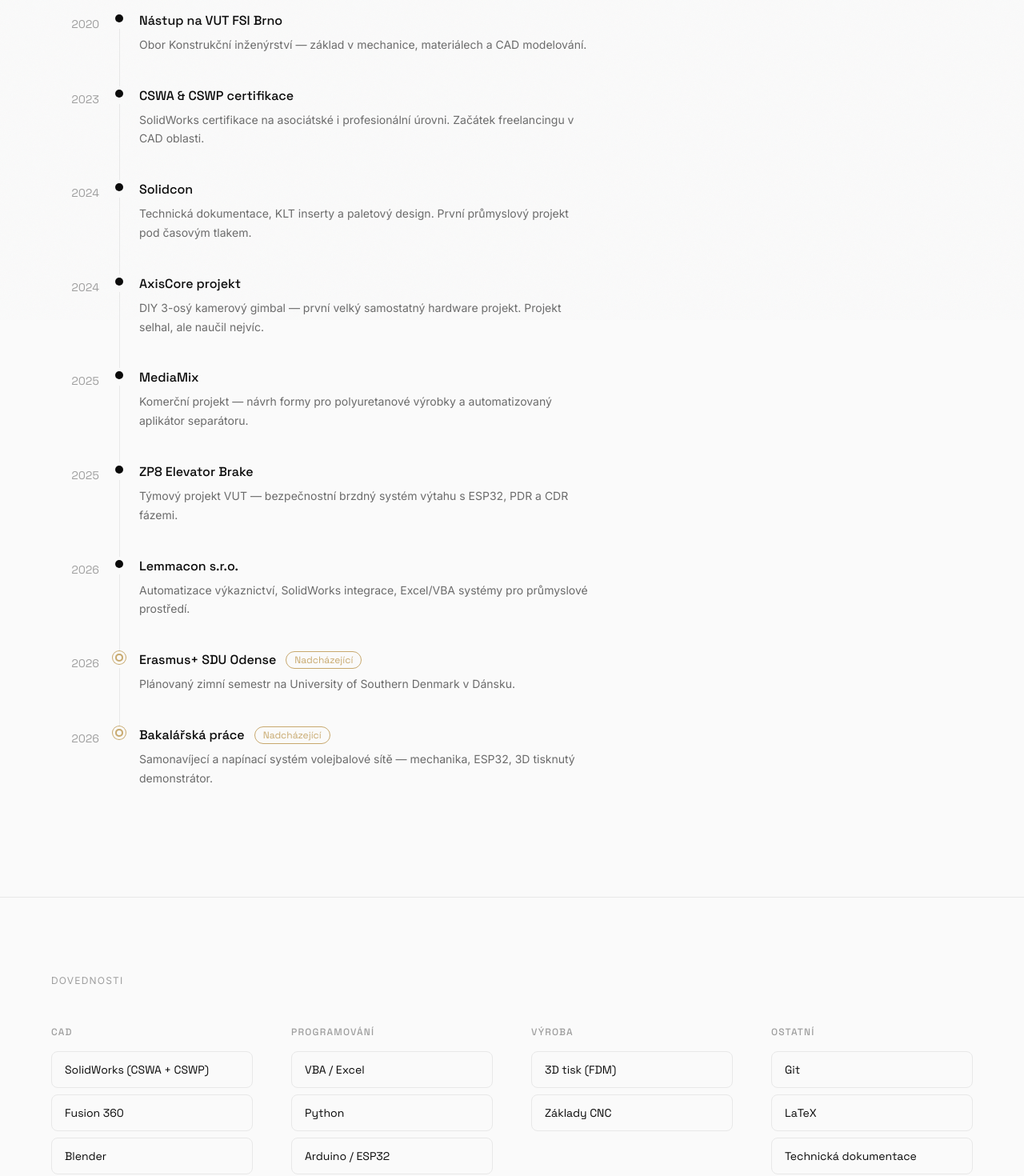
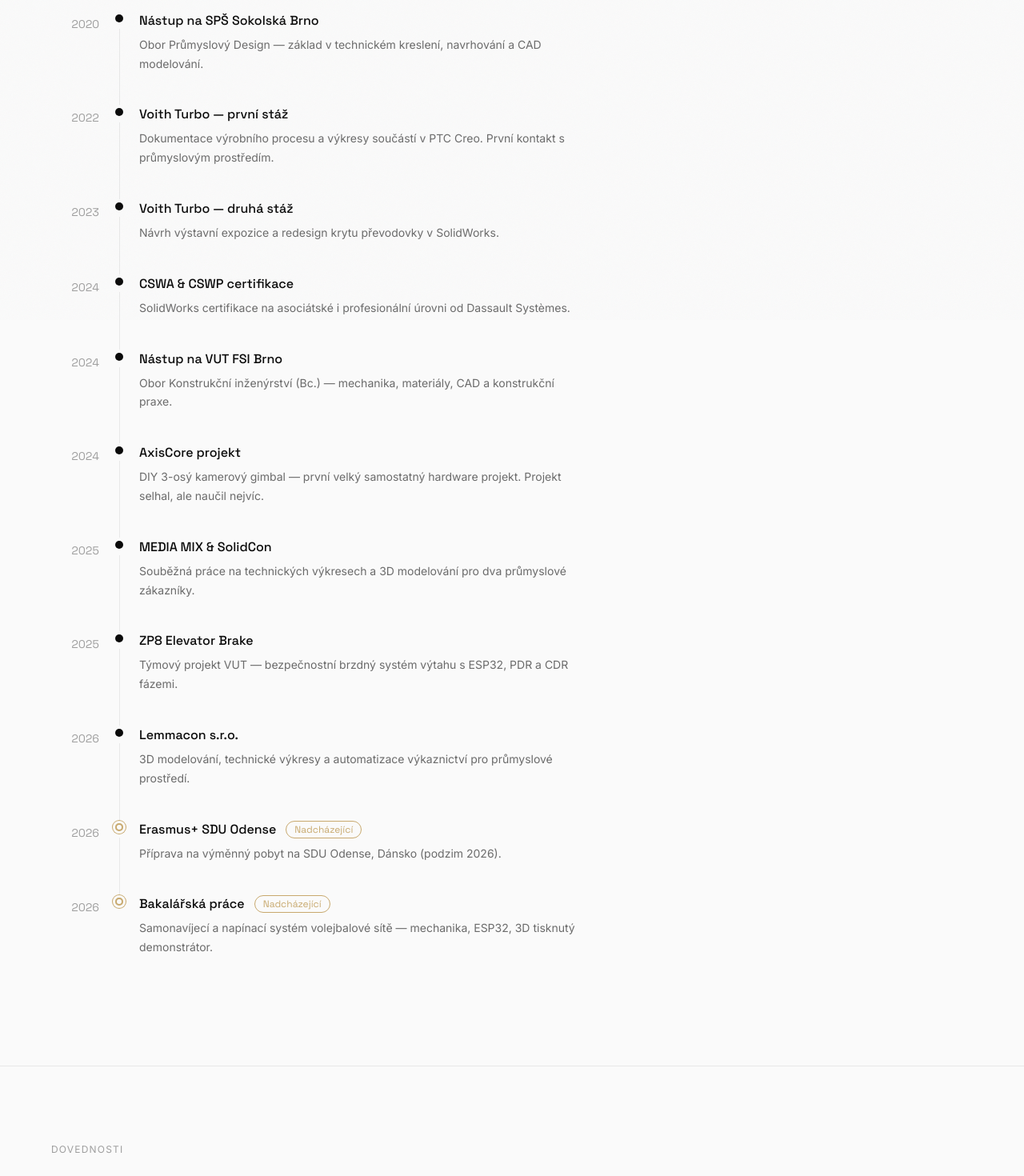
Before and after one commit to JanHrnek/portfolio, a Next.js app: page /about in a window 1280 px wide. Shown: the part 800-2270 px from the top of the page at 80% size. Built offline with nearby package versions, Linux system fonts and the light colour scheme.

Commit message:
feat: isometric cube wireframe placeholders

```diff
--- a/src/app/about/page.tsx
+++ b/src/app/about/page.tsx
@@ -12,22 +12,36 @@ import { spring } from "@/lib/animation"
 const timeline = [
   {
     year: "2020",
-    title: "Nástup na VUT FSI Brno",
-    description: "Obor Konstrukční inženýrství — základ v mechanice, materiálech a CAD modelování.",
+    title: "Nástup na SPŠ Sokolská Brno",
+    description: "Obor Průmyslový Design — základ v technickém kreslení, navrhování a CAD modelování.",
+    upcoming: false,
+    photo: undefined as string | undefined,
+  },
+  {
+    year: "2022",
+    title: "Voith Turbo — první stáž",
+    description: "Dokumentace výrobního procesu a výkresy součástí v PTC Creo. První kontakt s průmyslovým prostředím.",
     upcoming: false,
     photo: undefined as string | undefined,
   },
   {
     year: "2023",
-    title: "CSWA & CSWP certifikace",
-    description: "SolidWorks certifikace na asociátské i profesionální úrovni. Začátek freelancingu v CAD oblasti.",
+    title: "Voith Turbo — druhá stáž",
+    description: "Návrh výstavní expozice a redesign krytu převodovky v SolidWorks.",
     upcoming: false,
     photo: undefined as string | undefined,
   },
   {
     year: "2024",
-    title: "Solidcon",
-    description: "Technická dokumentace, KLT inserty a paletový design. První průmyslový projekt pod časovým tlakem.",
+    title: "CSWA & CSWP certifikace",
+    description: "SolidWorks certifikace na asociátské i profesionální úrovni od Dassault Systèmes.",
+    upcoming: false,
+    photo: undefined as string | undefined,
+  },
+  {
+    year: "2024",
+    title: "Nástup na VUT FSI Brno",
+    description: "Obor Konstrukční inženýrství (Bc.) — mechanika, materiály, CAD a konstrukční praxe.",
     upcoming: false,
     photo: undefined as string | undefined,
   },
@@ -40,8 +54,8 @@ const timeline = [
   },
   {
     year: "2025",
-    title: "MediaMix",
-    description: "Komerční projekt — návrh formy pro polyuretanové výrobky a automatizovaný aplikátor separátoru.",
+    title: "MEDIA MIX & SolidCon",
+    description: "Souběžná práce na technických výkresech a 3D modelování pro dva průmyslové zákazníky.",
     upcoming: false,
     photo: undefined as string | undefined,
   },
@@ -55,14 +69,14 @@ const timeline = [
   {
     year: "2026",
     title: "Lemmacon s.r.o.",
-    description: "Automatizace výkaznictví, SolidWorks integrace, Excel/VBA systémy pro průmyslové prostředí.",
+    description: "3D modelování, technické výkresy a automatizace výkaznictví pro průmyslové prostředí.",
     upcoming: false,
     photo: undefined as string | undefined,
   },
   {
     year: "2026",
     title: "Erasmus+ SDU Odense",
-    description: "Plánovaný zimní semestr na University of Southern Denmark v Dánsku.",
+    description: "Příprava na výměnný pobyt na SDU Odense, Dánsko (podzim 2026).",
     upcoming: true,
     photo: undefined as string | undefined,
   },
@@ -78,19 +92,15 @@ const timeline = [
 const skillCategories = [
   {
     name: "CAD",
-    items: ["SolidWorks (CSWA + CSWP)", "Fusion 360", "Blender"],
+    items: ["SolidWorks (CSWA + CSWP)", "SolidWorks Visualize", "PTC Creo", "AutoCAD", "Autodesk Inventor", "Fusion 360"],
   },
   {
-    name: "Programování",
-    items: ["VBA / Excel", "Python", "Arduino / ESP32", "C++"],
+    name: "Kancelář",
+    items: ["Excel"],
   },
   {
-    name: "Výroba",
-    items: ["3D tisk (FDM)", "Základy CNC"],
-  },
-  {
-    name: "Ostatní",
-    items: ["Git", "LaTeX", "Technická dokumentace"],
+    name: "Jazyky",
+    items: ["Čeština (rodný jazyk)", "Angličtina (B2)"],
   },
 ]
 
--- a/src/app/cv/page.tsx
+++ b/src/app/cv/page.tsx
@@ -10,62 +10,79 @@ export const metadata: Metadata = {
 
 const education = [
   {
-    period: "2020 – nyní",
-    institution: "VUT FSI Brno",
+    period: "2024 – nyní",
+    institution: "VUT Brno, FSI",
     degree: "Konstrukční inženýrství (Bc.)",
     note: "",
   },
   {
-    period: "2026",
-    institution: "SDU Odense, Dánsko",
-    degree: "Erasmus+",
-    note: "Plánovaný zimní semestr",
+    period: "2020 – 2024",
+    institution: "SPŠ a VOŠ Sokolská Brno",
+    degree: "Průmyslový Design",
+    note: "",
   },
 ]
 
 const experience = [
   {
-    year: "2026",
+    year: "2026 – nyní",
     company: "Lemmacon s.r.o.",
-    role: "Externí konzultant",
-    description: "Automatizace výkaznictví, SolidWorks integrace, Excel/VBA systémy.",
+    role: "CAD technik",
+    description: "3D modelování, technické výkresy, automatizace výkaznictví (SolidWorks, Fusion 360, Excel).",
   },
   {
-    year: "2025",
-    company: "MediaMix",
+    year: "2025 – nyní",
+    company: "MEDIA MIX s.r.o.",
     role: "CAD technik",
-    description: "Návrh formy pro polyuretanové výrobky, automatizovaný aplikátor separátoru.",
+    description: "Technické výkresy, automatizace návrhu (SolidWorks, Fusion 360).",
   },
   {
-    year: "2024",
-    company: "Solidcon",
-    role: "Technický pracovník",
-    description: "Technická dokumentace, KLT inserty, paletový design.",
+    year: "2025 – 2026",
+    company: "SolidCon s.r.o.",
+    role: "CAD technik",
+    description: "3D modelování, technická dokumentace (SolidWorks, Excel).",
+  },
+  {
+    year: "2024 – nyní",
+    company: "OSVČ",
+    role: "IČO: 22246894",
+    description: "Technický design a konzultace pro průmyslové zákazníky.",
+  },
+  {
+    year: "2024 – nyní",
+    company: "JM Klima s.r.o.",
+    role: "CAD technik",
+    description: "Technické výkresy pro VZT systémy (AutoCAD).",
   },
   {
     year: "2023",
     company: "Voith Turbo",
-    role: "Manufacturing Process Engineer",
-    description: "Stáž — optimalizace výrobních procesů, technická dokumentace.",
+    role: "Stážista",
+    description: "Návrh výstavní expozice, redesign krytu převodovky (SolidWorks).",
+  },
+  {
+    year: "2022",
+    company: "Voith Turbo",
+    role: "Stážista",
+    description: "Dokumentace výrobního procesu, výkresy součástí (PTC Creo).",
   },
 ]
 
 const certifications = [
   {
     code: "CSWP",
-    name: "Certified SolidWorks Professional",
+    name: "Certified SolidWorks Professional — Dassault Systèmes, 2024",
   },
   {
     code: "CSWA",
-    name: "Certified SolidWorks Associate",
+    name: "Certified SolidWorks Associate — Dassault Systèmes, 2024",
   },
 ]
 
 const skillGroups = [
-  { label: "CAD", items: ["SolidWorks", "Fusion 360", "Blender"] },
-  { label: "Programování", items: ["VBA / Excel", "Python", "Arduino / ESP32", "C++"] },
-  { label: "Výroba", items: ["3D tisk (FDM)", "Základy CNC"] },
-  { label: "Nástroje", items: ["Git", "LaTeX"] },
+  { label: "CAD", items: ["SolidWorks", "SolidWorks Visualize", "PTC Creo", "AutoCAD", "Autodesk Inventor", "Fusion 360"] },
+  { label: "Kancelář", items: ["Excel"] },
+  { label: "Jazyky", items: ["Čeština (rodný jazyk)", "Angličtina (B2)"] },
 ]
 
 // ── Components ───────────────────────────────────────────────
@@ -143,30 +160,30 @@ export default function CVPage() {
               style={{ color: "#6B6B6B" }}
             >
               <span>Brno, CZ</span>
+              <span>Narozen 02/2005</span>
+              <span>ŘP sk. B</span>
               <a
-                href="mailto:jan@hrnek.dev"
+                href="tel:+420602689340"
                 style={{ color: "#6B6B6B" }}
                 className="hover:underline"
               >
-                jan@hrnek.dev
+                +420 602 689 340
               </a>
               <a
-                href="https://linkedin.com/in/janhrnek"
+                href="mailto:jan.hrnek.05@gmail.com"
+                style={{ color: "#6B6B6B" }}
+                className="hover:underline"
+              >
+                jan.hrnek.05@gmail.com
+              </a>
+              <a
+                href="https://linkedin.com/in/jan-hrnek"
                 target="_blank"
                 rel="noopener noreferrer"
                 style={{ color: "#6B6B6B" }}
                 className="hover:underline"
               >
                 LinkedIn
-              </a>
-              <a
-                href="https://github.com/janhrnek"
-                target="_blank"
-                rel="noopener noreferrer"
-                style={{ color: "#6B6B6B" }}
-                className="hover:underline"
-              >
-                GitHub
               </a>
             </div>
           </header>
--- a/src/app/kontakt/page.tsx
+++ b/src/app/kontakt/page.tsx
@@ -48,7 +48,7 @@ function SocialIcon({
 function EmailLink() {
   return (
     <motion.a
-      href="mailto:jan@hrnek.dev"
+      href="mailto:jan.hrnek.05@gmail.com"
       className="relative inline-block font-heading font-medium"
       initial="rest"
       whileHover="hover"
@@ -58,7 +58,7 @@ function EmailLink() {
       }}
       style={{ fontSize: "clamp(1.5rem, 4vw, 2.25rem)" }}
     >
-      jan@hrnek.dev
+      jan.hrnek.05@gmail.com
       <motion.span
         className="absolute left-0 bottom-0 h-[2px]"
         variants={{
@@ -126,7 +126,7 @@ export default function KontaktPage() {
             <SocialIcon href="https://github.com" label="GitHub">
               <IconGitHub />
             </SocialIcon>
-            <SocialIcon href="https://linkedin.com" label="LinkedIn">
+            <SocialIcon href="https://linkedin.com/in/jan-hrnek" label="LinkedIn">
               <IconLinkedIn />
             </SocialIcon>
           </div>
--- a/src/app/page.tsx
+++ b/src/app/page.tsx
@@ -1,6 +1,7 @@
 "use client"
 
 import { useEffect, useRef, useState } from "react"
+import dynamic from "next/dynamic"
 import { motion, useInView, useMotionValue, useMotionTemplate, useSpring, animate, useTransform } from "framer-motion"
 import { Compass, Settings, Box, Cpu } from "lucide-react"
 import Navbar from "@/components/Navbar"
@@ -8,8 +9,9 @@ import Footer from "@/components/Footer"
 import FeaturedCard from "@/components/FeaturedCard"
 import MagneticButton from "@/components/MagneticButton"
 import ParticleBackground from "@/components/ParticleBackground"
-import HeroCarousel from "@/components/HeroCarousel"
 import { spring } from "@/lib/animation"
+
+const HeroCarousel = dynamic(() => import("@/components/HeroCarousel"), { ssr: false })
 
 // ── Data ─────────────────────────────────────────────────────
 
@@ -385,6 +387,16 @@ export default function Home() {
             </div>
           </div>
         </section>
+
+        {/* Dark-to-light transition — standalone block so height is unconstrained */}
+        <div
+          aria-hidden
+          style={{
+            height: 220,
+            background: "linear-gradient(to bottom, var(--color-dark-bg), var(--color-bg))",
+            pointerEvents: "none",
+          }}
+        />
       </main>
 
       <Footer />
--- a/src/components/FeaturedCard.tsx
+++ b/src/components/FeaturedCard.tsx
@@ -4,6 +4,7 @@ import { useState } from "react"
 import Link from "next/link"
 import { motion, useMotionValue, useSpring } from "framer-motion"
 import { spring } from "@/lib/animation"
+import IsoCube from "@/components/IsoCube"
 
 interface Props {
   index: number
@@ -77,12 +78,12 @@ export default function FeaturedCard({
           minHeight: size === "large" ? 280 : undefined,
         }}
       >
-        <motion.div
-          className={`absolute inset-0 ${gradientClass}`}
-          animate={{ scale: hovered ? 1.05 : 1 }}
-          transition={spring.gentle}
-          style={{ background: gradientStyle }}
-        />
+        <div
+          className="absolute inset-0 flex items-center justify-center"
+          style={{ backgroundColor: "var(--color-bg)" }}
+        >
+          <IsoCube />
+        </div>
 
         {/* Large project number */}
         <span
@@ -92,7 +93,7 @@ export default function FeaturedCard({
             fontSize: "clamp(4rem, 10vw, 5rem)",
             lineHeight: 1,
             letterSpacing: "-0.04em",
-            color: "rgba(255,255,255,0.06)",
+            color: "rgba(0,0,0,0.05)",
             position: "relative",
             zIndex: 1,
           }}
--- a/src/components/Footer.tsx
+++ b/src/components/Footer.tsx
@@ -49,21 +49,7 @@ export default function Footer() {
     <footer
       id="kontakt"
       className="relative px-6 lg:px-16 pt-16 pb-10"
-      style={{ borderTop: "1px solid var(--color-border)" }}
     >
-      {/* Gradient prechod shora */}
-      <div
-        aria-hidden
-        style={{
-          position: "absolute",
-          top: -80,
-          left: 0,
-          right: 0,
-          height: 80,
-          background: "linear-gradient(to bottom, transparent, var(--color-bg))",
-          pointerEvents: "none",
-        }}
-      />
 
       <div className="max-w-7xl mx-auto">
         {/* CTA */}
@@ -83,7 +69,7 @@ export default function Footer() {
             Pojďme si promluvit.
           </p>
           <a
-            href="mailto:jan@hrnek.dev"
+            href="mailto:jan.hrnek.05@gmail.com"
             className="inline-block font-heading font-medium transition-colors duration-200"
             style={{
               fontSize: "clamp(1rem, 2.5vw, 1.5rem)",
@@ -92,7 +78,7 @@ export default function Footer() {
             onMouseEnter={(e) => (e.currentTarget.style.color = "var(--color-text)")}
             onMouseLeave={(e) => (e.currentTarget.style.color = "var(--color-accent)")}
           >
-            jan@hrnek.dev →
+            jan.hrnek.05@gmail.com →
           </a>
         </div>
 
@@ -108,10 +94,10 @@ export default function Footer() {
             <SocialLink href="https://github.com" label="GitHub">
               <IconGitHub />
             </SocialLink>
-            <SocialLink href="https://linkedin.com" label="LinkedIn">
+            <SocialLink href="https://linkedin.com/in/jan-hrnek" label="LinkedIn">
               <IconLinkedIn />
             </SocialLink>
-            <SocialLink href="mailto:jan@hrnek.dev" label="Email">
+            <SocialLink href="mailto:jan.hrnek.05@gmail.com" label="Email">
               <Mail size={18} strokeWidth={1.5} />
             </SocialLink>
           </div>
--- a/src/components/HeroCarousel.tsx
+++ b/src/components/HeroCarousel.tsx
@@ -13,14 +13,16 @@ const models = [
   { path: "/models/zp8-brake.glb",       name: "ZP8 Brake" },
 ]
 
-// Preload all models at module level so they're cached before any transition fires
-models.forEach(({ path }) => useGLTF.preload(path))
-
 const N = models.length
 
 export default function HeroCarousel() {
   const [currentIndex, setCurrentIndex] = useState(0)
   const [isMobile, setIsMobile] = useState(false)
+
+  // Preload all models once on mount — safe to call inside a client component
+  useEffect(() => {
+    models.forEach(({ path }) => useGLTF.preload(path))
+  }, [])
 
   useEffect(() => {
     const check = () => setIsMobile(window.innerWidth < 768)
--- /dev/null
+++ b/src/components/IsoCube.tsx
@@ -0,0 +1,52 @@
+/**
+ * Isometric wireframe cube — technical drawing placeholder.
+ * ViewBox 200×200. Cube centered at (100,100), side ≈60px.
+ *
+ * Vertex layout (isometric projection, s=60, hs=52, vs=30):
+ *   A(100,40)  — top apex
+ *   B(152,70)  — top-right
+ *   C(100,100) — near vertex (front-center, shared projection of far vertex)
+ *   D(48,70)   — top-left
+ *   E(152,130) — right
+ *   F(100,160) — bottom apex
+ *   G(48,130)  — left
+ *
+ * 9 visible edges (solid) + 3 hidden edges (dashed).
+ */
+export default function IsoCube() {
+  return (
+    <svg
+      xmlns="http://www.w3.org/2000/svg"
+      viewBox="0 0 200 200"
+      width="100%"
+      height="100%"
+      preserveAspectRatio="xMidYMid meet"
+      aria-hidden
+    >
+      <g fill="none" stroke="#1a1a1a" strokeLinecap="round" strokeLinejoin="round">
+        {/* Hidden edges — dashed, faint */}
+        <g strokeWidth="0.8" strokeDasharray="4 3.5" opacity="0.22">
+          <line x1="100" y1="100" x2="100" y2="40" />  {/* C→A (back vertical) */}
+          <line x1="100" y1="100" x2="152" y2="130" /> {/* C→E (bottom-right) */}
+          <line x1="48"  y1="130" x2="100" y2="100" /> {/* G→C (bottom-left) */}
+        </g>
+        {/* Visible edges — solid */}
+        <g strokeWidth="1.5">
+          {/* Top face */}
+          <line x1="100" y1="40"  x2="152" y2="70"  /> {/* A→B */}
+          <line x1="100" y1="40"  x2="48"  y2="70"  /> {/* A→D */}
+          <line x1="152" y1="70"  x2="100" y2="100" /> {/* B→C */}
+          <line x1="48"  y1="70"  x2="100" y2="100" /> {/* D→C */}
+          {/* Right face */}
+          <line x1="152" y1="70"  x2="152" y2="130" /> {/* B→E */}
+          <line x1="152" y1="130" x2="100" y2="160" /> {/* E→F */}
+          {/* Left face */}
+          <line x1="48"  y1="70"  x2="48"  y2="130" /> {/* D→G */}
+          <line x1="48"  y1="130" x2="100" y2="160" /> {/* G→F */}
+          {/* Shared front edge */}
+          <line x1="100" y1="100" x2="100" y2="160" /> {/* C→F */}
+        </g>
+      </g>
+    </svg>
+  )
+}
--- a/src/components/MiniProjectModal.tsx
+++ b/src/components/MiniProjectModal.tsx
@@ -4,6 +4,7 @@ import { useEffect } from "react"
 import { motion, AnimatePresence } from "framer-motion"
 import { X } from "lucide-react"
 import type { MiniProject } from "@/data/projects"
+import IsoCube from "@/components/IsoCube"
 
 interface Props {
   project: MiniProject | null
@@ -130,22 +131,24 @@ export default function MiniProjectModal({ project, onClose }: Props) {
                       <div
                         key={i}
                         className="relative overflow-hidden"
-                        style={{ aspectRatio: "3/2", borderRadius: "2px" }}
+                        style={{ aspectRatio: "3/2", borderRadius: "2px", border: "1px solid var(--color-border)" }}
                       >
                         <div
-                          className="absolute inset-0"
-                          style={{ background: item.gradient }}
-                        />
+                          className="absolute inset-0 flex items-center justify-center"
+                          style={{ backgroundColor: "var(--color-bg)" }}
+                        >
+                          <IsoCube />
+                        </div>
                         <div
                           className="absolute bottom-0 left-0 right-0 px-3 py-2"
                           style={{
                             background:
-                              "linear-gradient(to top, rgba(0,0,0,0.52), transparent)",
+                              "linear-gradient(to top, rgba(255,255,255,0.9), transparent)",
                           }}
                         >
                           <p
                             style={{
-                              color: "rgba(255,255,255,0.75)",
+                              color: "var(--color-muted)",
                               fontSize: "0.62rem",
                               letterSpacing: "0.05em",
                               fontFamily: "var(--font-heading)",
--- a/src/components/ProjectCard.tsx
+++ b/src/components/ProjectCard.tsx
@@ -4,6 +4,7 @@ import { useState } from "react"
 import Link from "next/link"
 import { motion } from "framer-motion"
 import { spring } from "@/lib/animation"
+import IsoCube from "@/components/IsoCube"
 
 interface Props {
   title: string
@@ -37,12 +38,12 @@ export default function ProjectCard({ title, description, gradientClass, gradien
         className="relative overflow-hidden"
         style={{ aspectRatio: "4/3" }}
       >
-        <motion.div
-          className={`absolute inset-0 ${gradientClass ?? ""}`}
-          animate={{ scale: hovered ? 1.05 : 1 }}
-          transition={spring.gentle}
-          style={gradientStyle ? { background: gradientStyle } : undefined}
-        />
+        <div
+          className="absolute inset-0 flex items-center justify-center"
+          style={{ backgroundColor: "var(--color-bg)" }}
+        >
+          <IsoCube />
+        </div>
       </div>
       <div className="p-5" style={{ backgroundColor: "var(--color-surface)" }}>
         <h3 className="font-heading font-medium text-lg" style={{ color: "var(--color-text)" }}>
```
Also changed, not shown: src/app/projekty/[slug]/ProjectDetail.tsx (+8 -7 lines), 1 other file (tests, documents, lock files or other folders).
